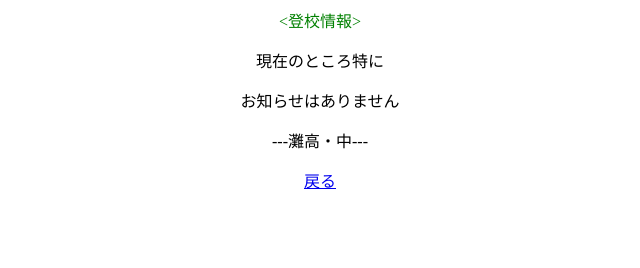
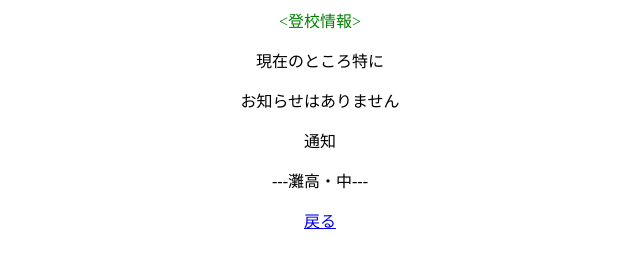
Before and after one commit to ANDO-L/web_kougi, a plain HTML site: page nd.html in a window 1280 px wide. Shown: the whole page, without its empty margins (320-960 px from the left). Drawn offline with Linux system fonts and the light colour scheme.

Commit message:
Update nd.html

```diff
--- a/nd.html
+++ b/nd.html
@@ -9,6 +9,7 @@
 <p><font color="green">&lt;登校情報&gt;</font></p>
 <p>現在のところ特に</p>
 <p>お知らせはありません</p>
+<p>通知</p>
 <p>---灘高・中---</p>
 <p><a href="http://www.nada.ac.jp/">戻る</a></p>
 </center>
```
